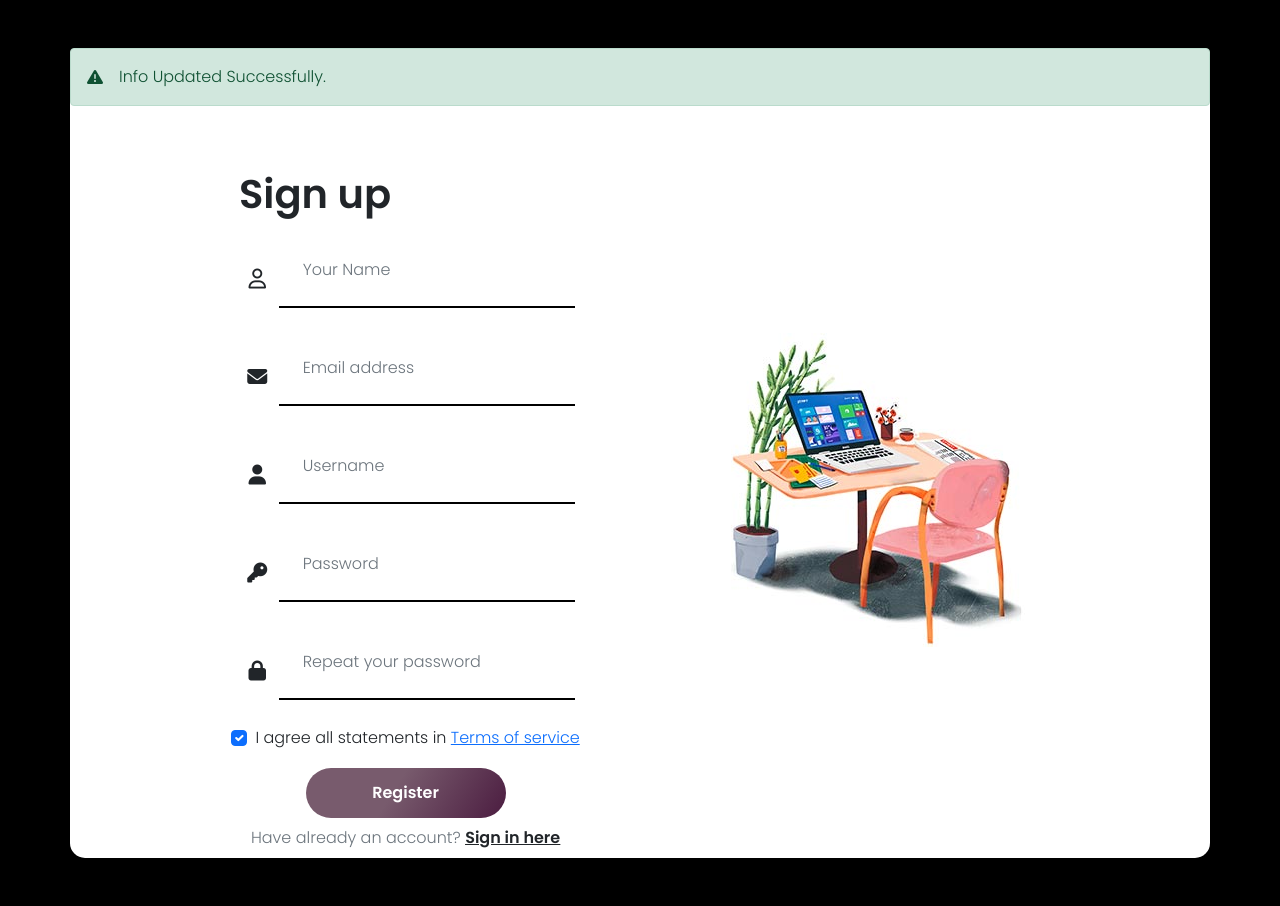
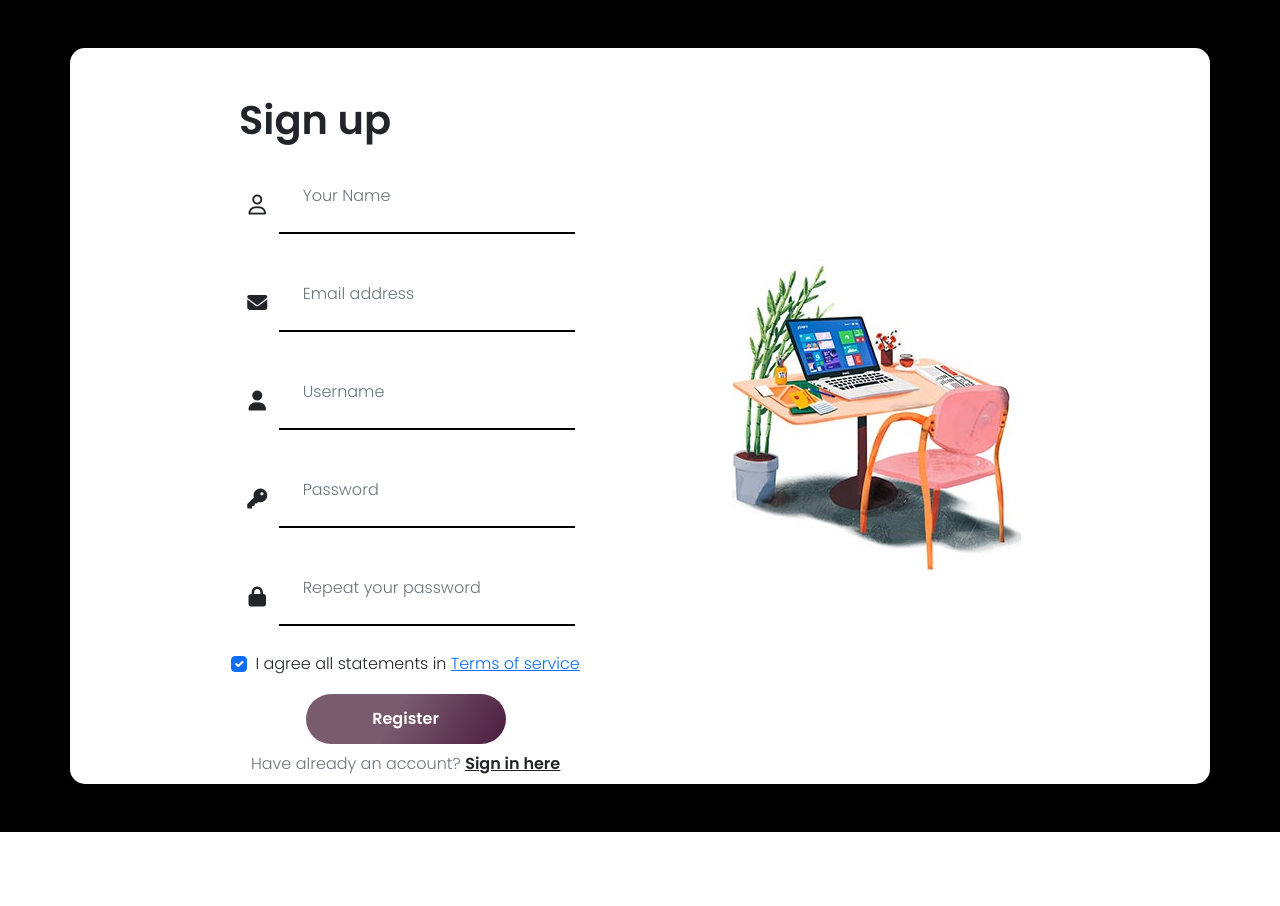
Before and after one commit to filthynoya/Draft, a PHP site: page /Draft/registration.php in a window 1280 px wide. After the commit the page ends 832 px from the top, so only its background shows below. Run offline with PHP 8.4, Linux system fonts and the light colour scheme; some libraries are stand-ins or nearby versions.

Commit message:
some other fix

```diff
--- a/registration.php
+++ b/registration.php
@@ -87,11 +87,6 @@
                             <i class="fa-solid fa-triangle-exclamation me-3"></i>
                             <div>' . $error_msg . '</div>
                         </div>';
-                    } else {
-                        echo '<div class="alert alert-success d-flex align-items-center" role="alert">
-                            <i class="fa-solid fa-triangle-exclamation me-3"></i>
-                            <div>Info Updated Successfully.</div>
-                        </div>';
                     }
                 ?>
                 <div class="col-md-10 col-lg-6 col-xl-5 order-2 order-lg-1">
```
